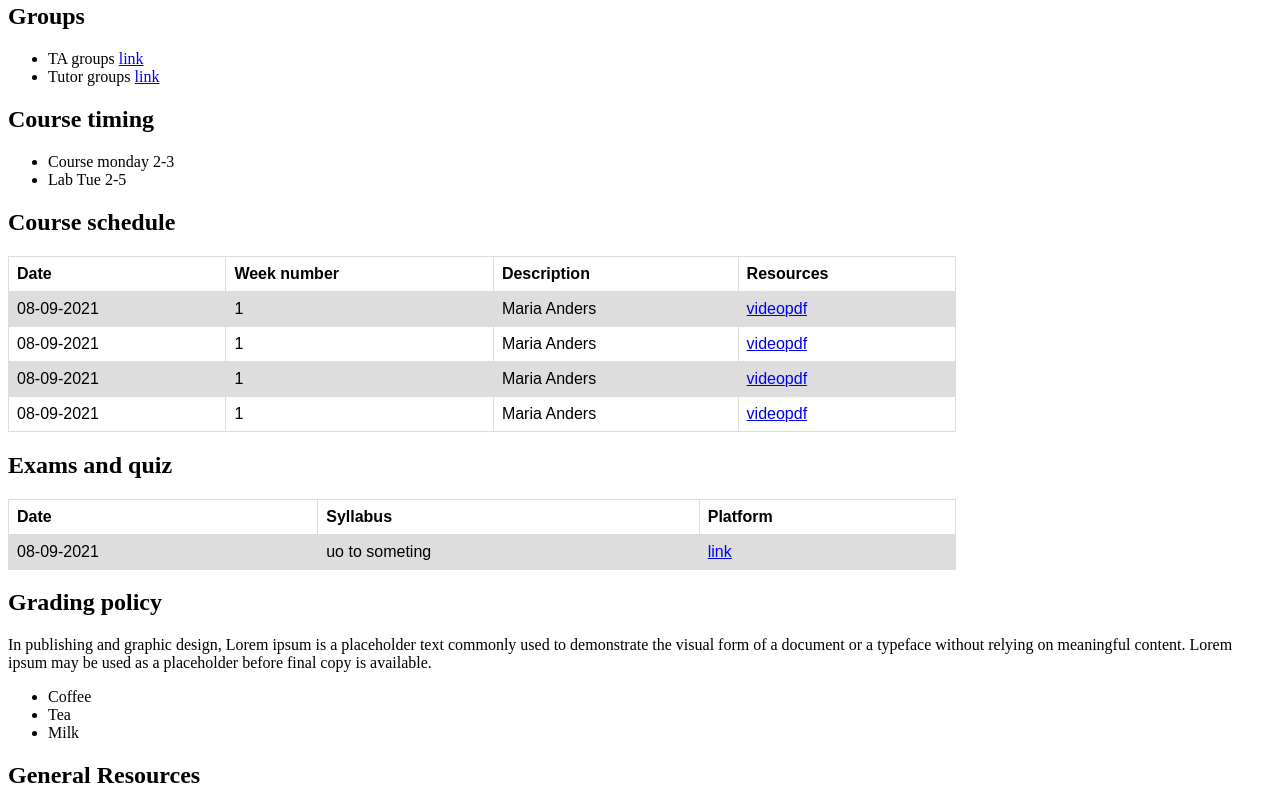
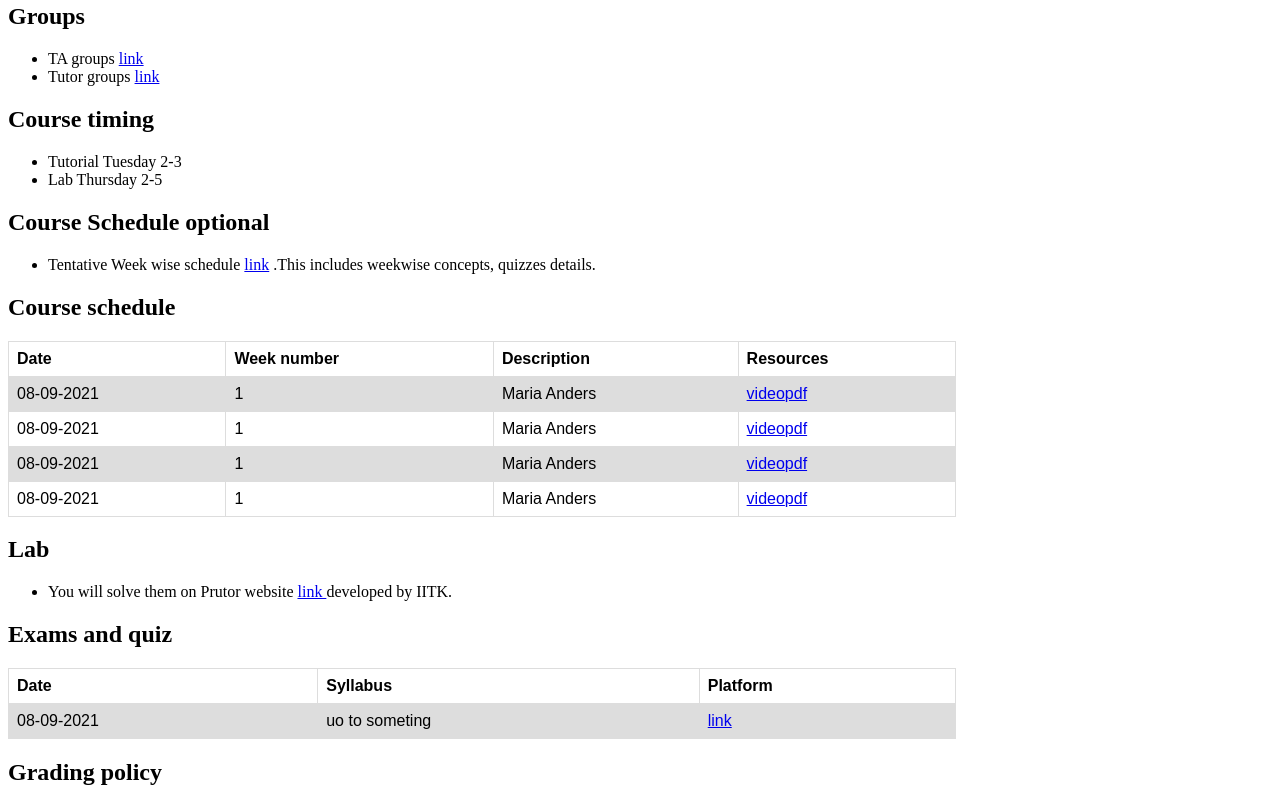
Before and after one commit to krushnapavan9/ESC101-2021-22-1, a plain HTML site: page index.html in a window 1280 px wide. Shown: the part 502-1300 px from the top of the page. Drawn offline with Linux system fonts and the light colour scheme.

Commit message:
Updated schedule Prutor details

```diff
--- a/index.html
+++ b/index.html
@@ -59,9 +59,14 @@
     </ul>
     <h2>Course timing</h2>
     <ul>
-        <li>Course monday 2-3</li>
-        <li>Lab Tue 2-5</li>
+        <li>Tutorial Tuesday  2-3</li>
+        <li>Lab Thursday 2-5</li>
     </ul>
+    <h2>Course Schedule optional </h2>
+    <ul>
+        <li>Tentative Week wise schedule <a href="https://docs.google.com/spreadsheets/d/1f5ATeE7E0oyNpIHYx8SzJ_TNxHj3t3J8nrRunrdGJv8/edit?usp=sharing" target="_blank" >link</a> .This includes weekwise concepts, quizzes details.</li>
+    </ul>
+
     <h2>Course schedule </h2>
     <table>
         <tr>
@@ -96,6 +101,11 @@
         </tr>
         </tr>
     </table>
+
+    <h2>Lab </h2>
+    <ul>
+        <li>You will solve them on Prutor website  <a href="https://esc101.cse.iitk.ac.in/" target="_blank" > link </a>developed by IITK.</li>
+    </ul>
 
     <h2>Exams and quiz</h2>
     <table>
```
